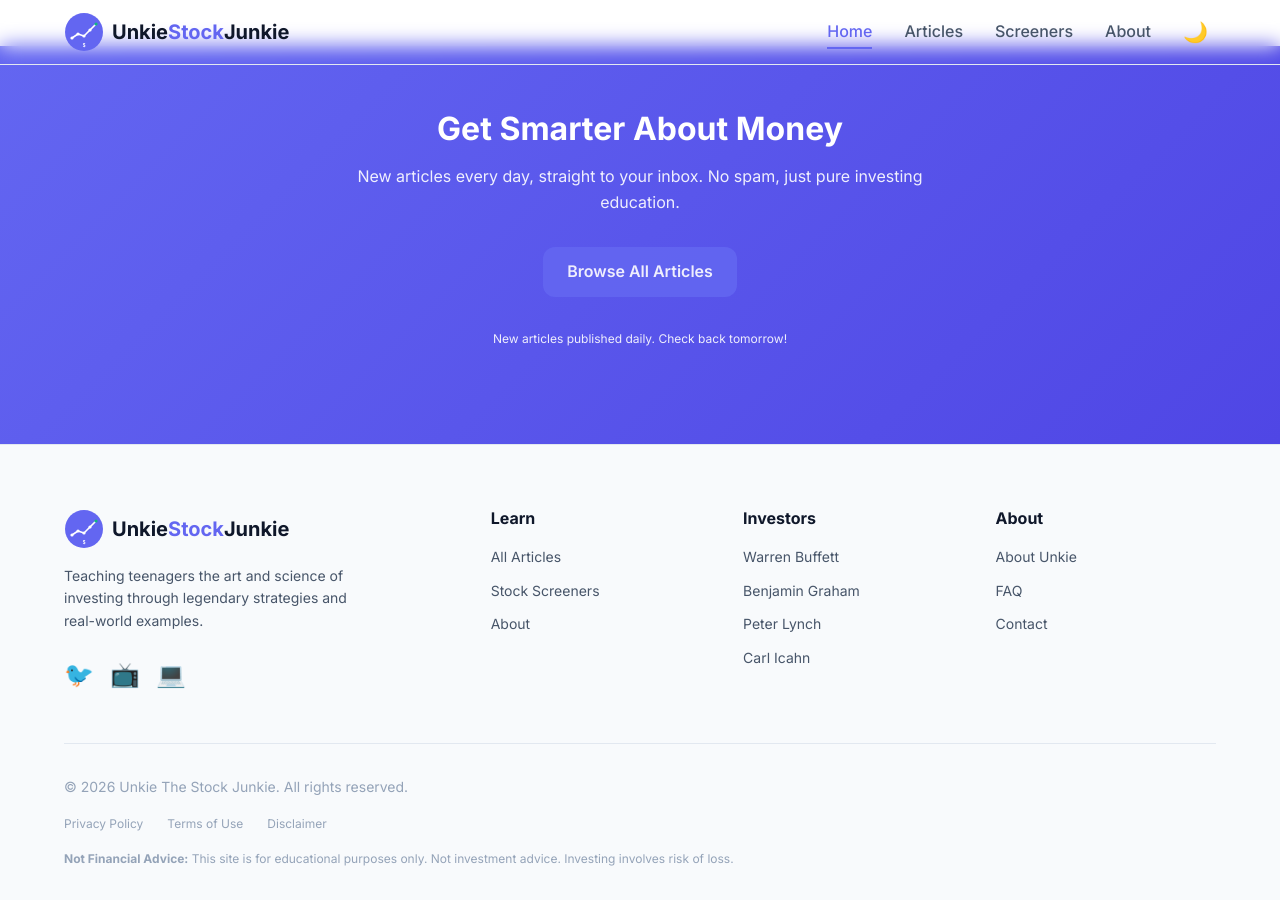
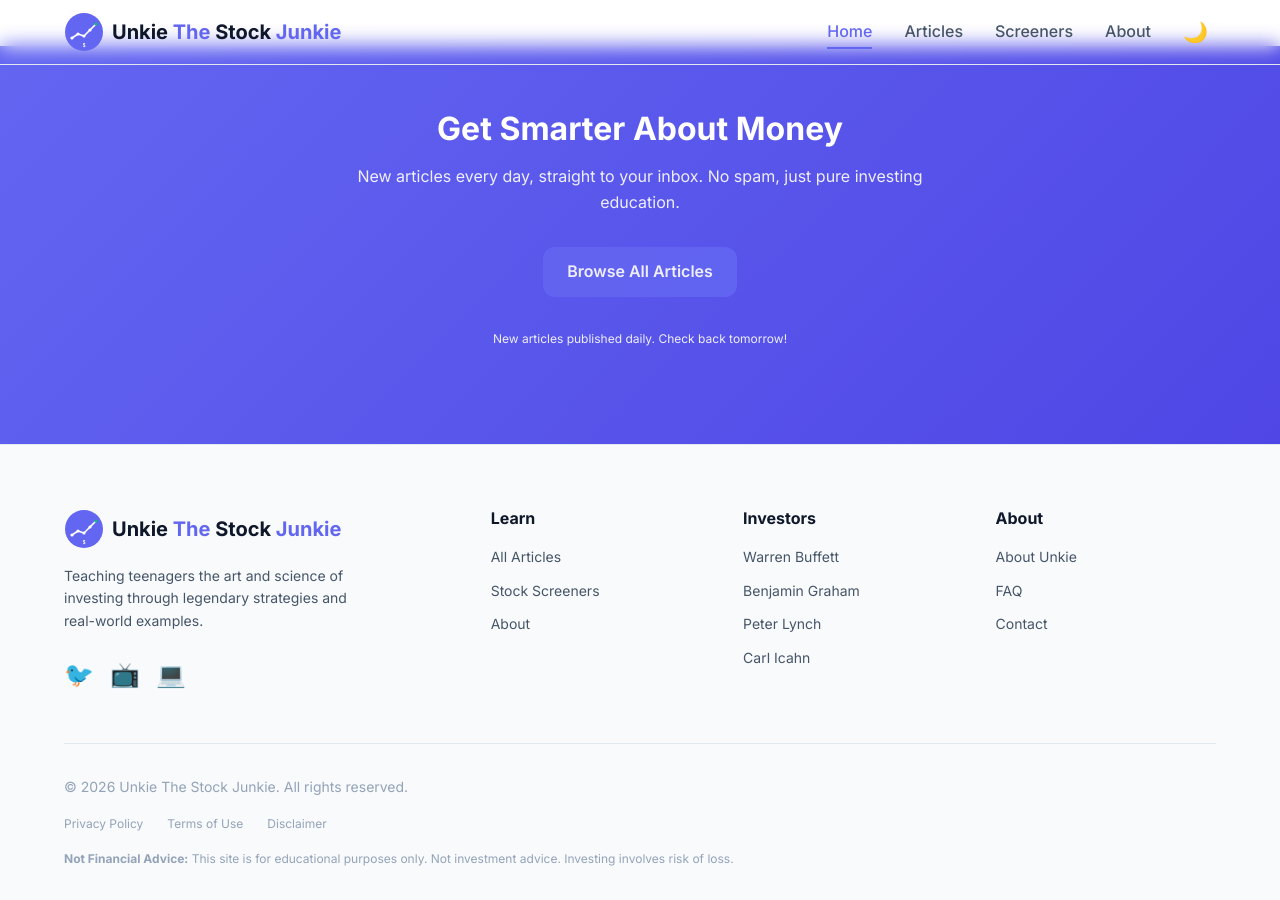
Before and after one commit to kjw3/unkiethestockjunkie, a Jekyll site: the page built from index.html, in a window 1280 px wide and 900 px high, scrolled down 2384 px. Built offline with Jekyll 4.4.1, drawn with Linux system fonts in a browser that asks for light colours.

Commit message:
✏️ Fix: Add 'The' to logo text in header and footer

```diff
--- a/_includes/footer.html
+++ b/_includes/footer.html
@@ -4,7 +4,7 @@
       <div class="footer-brand">
         <a href="{{ '/' | relative_url }}" class="footer-logo">
           <img src="{{ '/assets/images/logo.svg' | relative_url }}" alt="Unkie The Stock Junkie" class="logo-img">
-          <span class="logo-text">Unkie<span class="logo-accent">Stock</span>Junkie</span>
+          <span class="logo-text">Unkie <span class="logo-accent">The</span> Stock <span class="logo-accent">Junkie</span></span>
         </a>
         <p class="footer-description">Teaching teenagers the art and science of investing through legendary strategies and real-world examples.</p>
         <div class="footer-social">
--- a/_includes/header.html
+++ b/_includes/header.html
@@ -3,7 +3,7 @@
     <div class="header-content">
       <a href="{{ '/' | relative_url }}" class="site-logo">
         <img src="{{ '/assets/images/logo.svg' | relative_url }}" alt="Unkie The Stock Junkie" class="logo-img">
-        <span class="logo-text">Unkie<span class="logo-accent">Stock</span>Junkie</span>
+        <span class="logo-text">Unkie <span class="logo-accent">The</span> Stock <span class="logo-accent">Junkie</span></span>
       </a>
 
       <nav class="site-nav">
```
